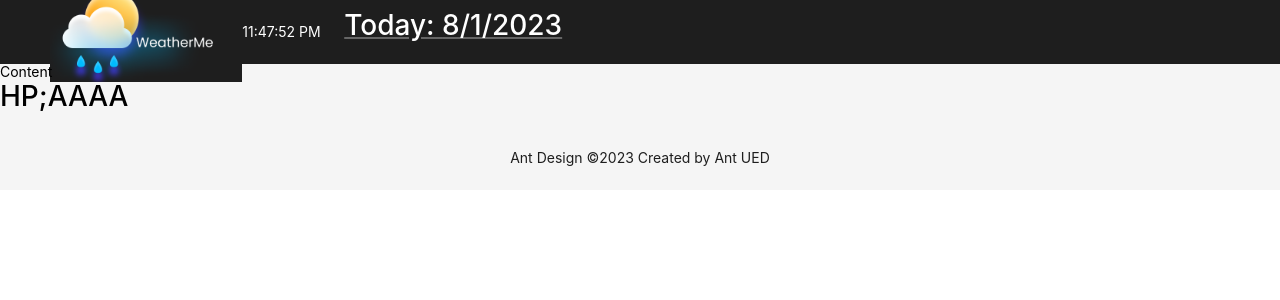
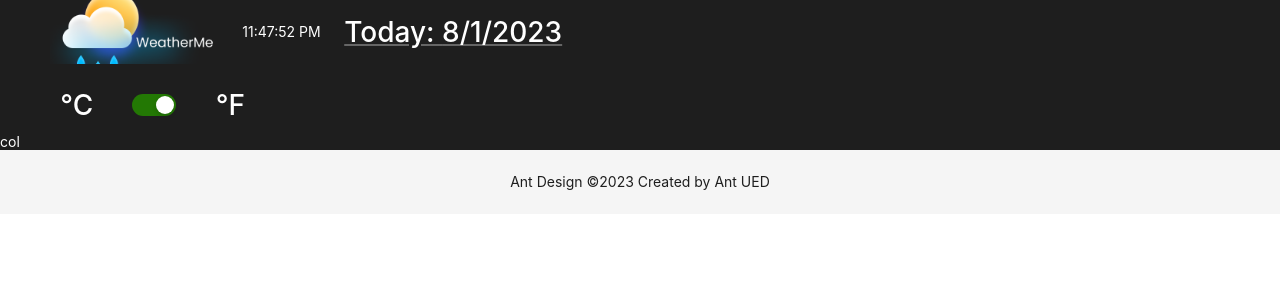
Before and after one commit to JocelynLlamas/ClimaApp, a React (Create React App) app: page / in a window 1280 px wide. Shown: the top 300 px of the page. Built offline with nearby package versions, Linux system fonts and the light colour scheme.

Commit message:
Visual Switch

```diff
--- a/src/components/content/content.css
+++ b/src/components/content/content.css
@@ -0,0 +1,20 @@
+h1 {
+    margin: 0;
+}
+
+.content {
+    background-color: #1E1E1E;
+    color: white;
+}
+
+.degreesText {
+    padding: 1%;
+    display: flex;
+    justify-content: center;
+}
+
+.switch {
+    display: flex;
+    align-items: center;
+    justify-content: center;
+}
--- a/src/components/content/content.jsx
+++ b/src/components/content/content.jsx
@@ -1,11 +1,36 @@
-import React from 'react'
+import React, {useState} from 'react';
+import { Switch, Col, Row } from 'antd';
+import './content.css'
 
 const Content = () => {
+
+    // F = True and C = False
+    const [active, setActive] = useState(true);
+
+    const onChange = (checked) => {
+        console.log(`switch to ${checked}`);
+        setActive(checked)
+    };
+
     return (
-        <>
-            <div>Content</div>
-            <h1>HP;AAAA</h1>
-        </>
+        <div className='content'>
+            <Row justify="start" style={{marginLeft:'4%', marginTop:'1%'}}>
+                <Col span={1} className='degreesText'>
+                    <h1>°C</h1>
+                </Col>
+                <Col span={2} className='switch'>
+                    <Switch defaultChecked onChange={onChange} style={{backgroundColor: active ? '#237804' : '#73d13d'}}/>
+                </Col>
+                <Col span={1} className='degreesText'>
+                    <h1>°F</h1>
+                </Col>
+            </Row>
+
+            <Row>
+                <Col span={24}>col</Col>
+            </Row>
+
+        </div>
     )
 }
 
```
